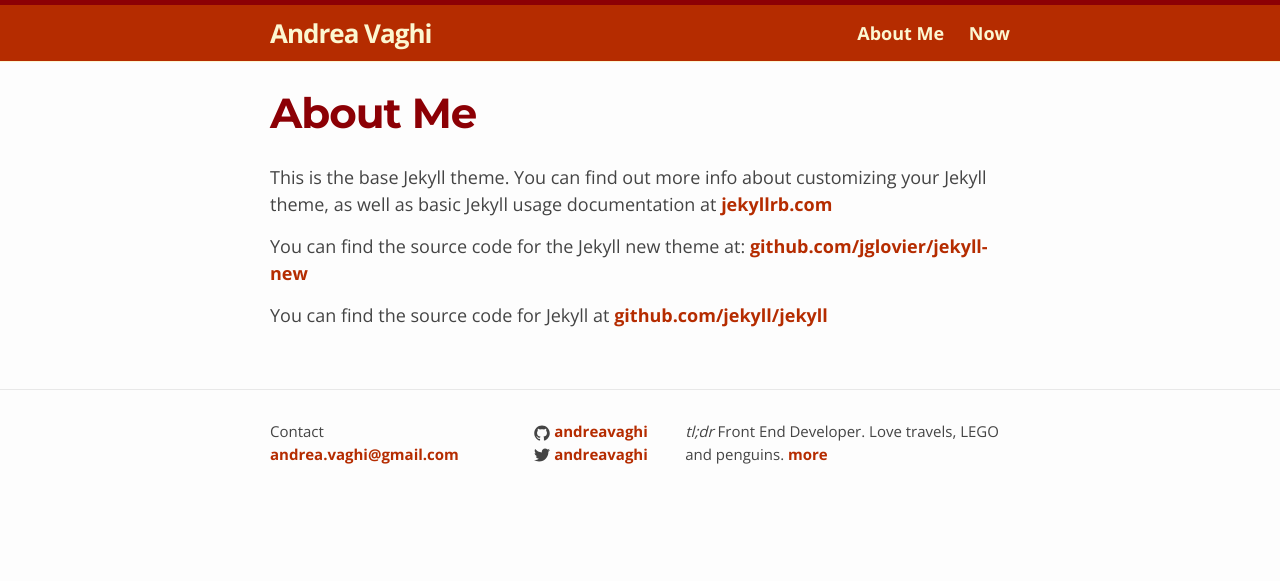
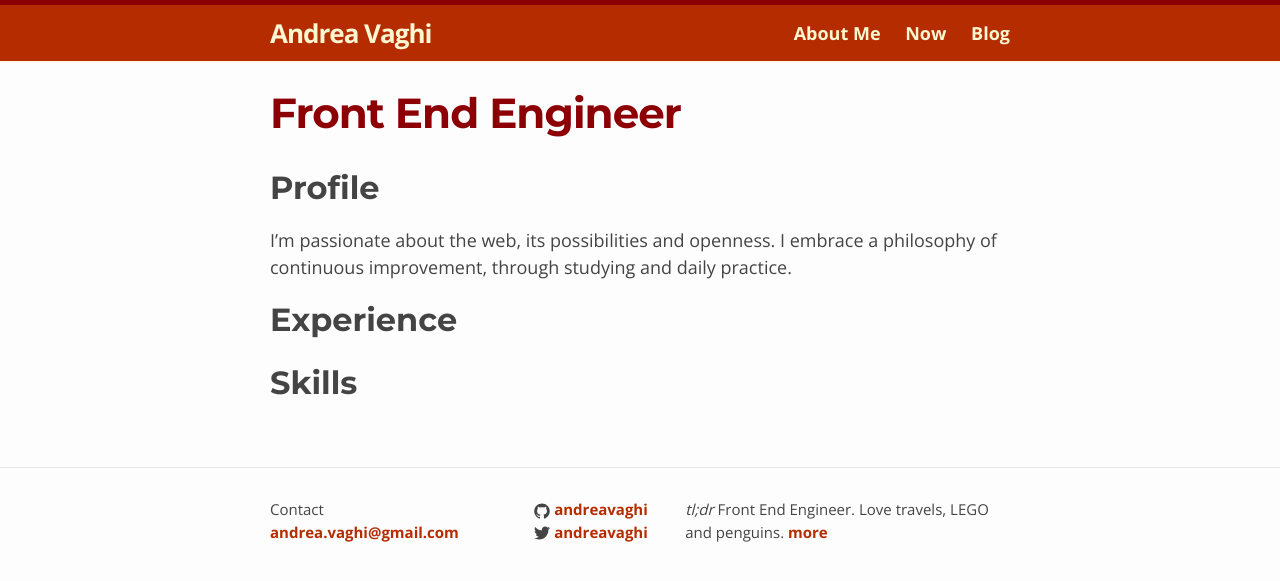
Before and after one commit to andreavaghi/andreavaghi.github.io, a Jekyll site: the page built from about.md, in a window 1280 px wide. Shown: the top 581 px of the page. Built offline with Jekyll 4.4.1, drawn with Linux system fonts in a browser that asks for light colours.

Commit message:
moved blog in subdirectory

```diff
--- a/_config.yml
+++ b/_config.yml
@@ -9,6 +9,7 @@ url: "http://andreavaghi.com" # the base hostname & protocol for your site
 twitter_username: andreavaghi
 github_username:  andreavaghi
 permalink: pretty
+paginate_path: "/blog/page:num"
 
 # Build settings
 markdown: kramdown
--- a/_includes/footer.html
+++ b/_includes/footer.html
@@ -44,7 +44,7 @@
       </div>
 
       <div class="footer-col  footer-col-3">
-        <p class="text"><span>tl;dr</span> Front End Developer. Love travels, LEGO and penguins. <a href="/about/">more</a></p>
+        <p class="text"><span>tl;dr</span> Front End Engineer. Love travels, LEGO and penguins. <a href="/about/">more</a></p>
       </div>
     </div>
 
--- a/_includes/head.html
+++ b/_includes/head.html
@@ -7,7 +7,6 @@
   <meta name="description" content="{% if page.excerpt %}{{ page.excerpt | strip_html | strip_newlines | truncate: 160 }}{% else %}{{ site.description }}{% endif %}">
 
   <link rel="stylesheet" href="{{ "/css/main.css" | prepend: site.baseurl }}">
-  <link rel="stylesheet" href="{{ "/css/animate.css" | prepend: site.baseurl }}">
   <link rel="canonical" href="{{ page.url | replace:'index.html','' | prepend: site.baseurl | prepend: site.url }}">
   <link rel="alternate" type="application/atom+xml" title="{{ site.title }}" href="{{ "/feed.xml" | prepend: site.baseurl | prepend: site.url }}" />
   <link href='http://fonts.googleapis.com/css?family=Montserrat:400,700|Open+Sans:400,700' rel='stylesheet' type='text/css'>
--- a/_includes/header.html
+++ b/_includes/header.html
@@ -19,6 +19,7 @@
           <a class="page-link" href="{{ page.url | prepend: site.baseurl }}">{{ page.linkname }}</a>
           {% endif %}
         {% endfor %}
+        <a class="page-link" href="blog/">Blog</a>
       </div>
     </nav>
 
--- a/about.md
+++ b/about.md
@@ -1,12 +1,13 @@
 ---
 layout: page
-title: About Me
+title: Front End Engineer
 linkname: About Me
 permalink: /about/
 ---
 
-This is the base Jekyll theme. You can find out more info about customizing your Jekyll theme, as well as basic Jekyll usage documentation at [jekyllrb.com](http://jekyllrb.com/)
+## Profile
+I'm passionate about the web, its possibilities and openness. I embrace a philosophy of continuous improvement, through studying and daily practice.
 
-You can find the source code for the Jekyll new theme at: [github.com/jglovier/jekyll-new](https://github.com/jglovier/jekyll-new)
+## Experience
 
-You can find the source code for Jekyll at [github.com/jekyll/jekyll](https://github.com/jekyll/jekyll)
+## Skills
```
Also changed, not shown: blog/index.html (added, +23 -0 lines), index.html (+1 -13 lines), Gemfile.lock.
